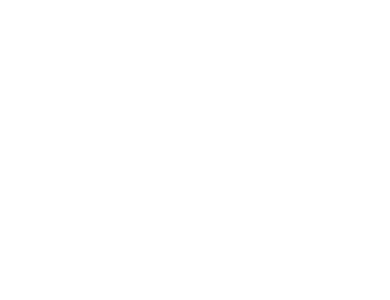
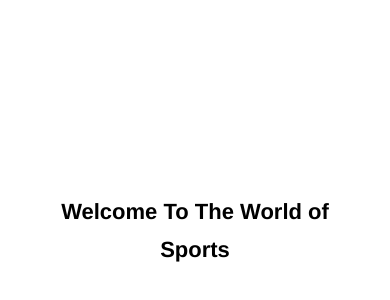
Before and after one commit to DomnicAmalan/Chaos-Mobile, a React Native app: screen / in a window 390 px wide. Shown: the part 354-654 px from the top of the page. Built offline with nearby package versions, Linux system fonts and the light colour scheme.

Commit message:
added splashScreen

```diff
--- a/App.js
+++ b/App.js
@@ -1,6 +1,7 @@
 import { StatusBar } from "expo-status-bar";
 import React, { useState, useEffect } from "react";
 import { Platform, SafeAreaView, View } from "react-native";
+import SplashScreen from "./src/views/SplashScreen";
 import { _loadResourcesAsync } from "./utils/loadFonts";
 
 const App = () => {
@@ -16,8 +17,9 @@
     return <View></View>;
   }
   return (
-    <SafeAreaView>
+    <SafeAreaView style={{ flex: 1 }}>
       {Platform.OS === "ios" && <StatusBar style="dark" />}
+      <SplashScreen />
     </SafeAreaView>
   );
 };
--- /dev/null
+++ b/src/config/scale.js
@@ -0,0 +1,9 @@
+import { Dimensions } from "react-native";
+
+const { width, height } = Dimensions.get("window");
+
+const guidelineWidth = 360;
+const guidelineBaseHeight = 640;
+
+export const scale = (size) => (width / guidelineWidth) * size;
+export const scaleVertical = (size) => (height / guidelineBaseHeight) * size;
--- /dev/null
+++ b/src/views/SplashScreen/index.js
@@ -0,0 +1,20 @@
+import React from "react";
+import { View, Text } from "react-native";
+import LottieView from "lottie-react-native";
+import splashScreenStyles from "./splashScreenStyles";
+import fonts from "../../config/fonts";
+
+export default () => (
+  <View style={splashScreenStyles.screen}>
+    <View style={splashScreenStyles.lottieContainer}>
+      <LottieView
+        source={require("../../../assets/lottie/onBoardLottie.json")}
+        autoPlay
+        loop
+      />
+    </View>
+    <Text style={[fonts.title2, splashScreenStyles.text]}>
+      Welcome To The World of Sports
+    </Text>
+  </View>
+);
--- /dev/null
+++ b/src/views/SplashScreen/splashScreenStyles.js
@@ -0,0 +1,19 @@
+import { StyleSheet } from "react-native";
+import { scale } from "../../config/scale";
+
+export default StyleSheet.create({
+  screen: {
+    flex: 1,
+    alignItems: "center",
+    justifyContent: "center",
+  },
+  lottieContainer: {
+    width: scale(300),
+    height: scale(300),
+  },
+  text: {
+    textAlign: "center",
+    width:scale(250),
+    lineHeight:scale(35)
+  },
+});
```
Also changed, not shown: assets/lottie/notes.json (added, +1 -0 lines).
